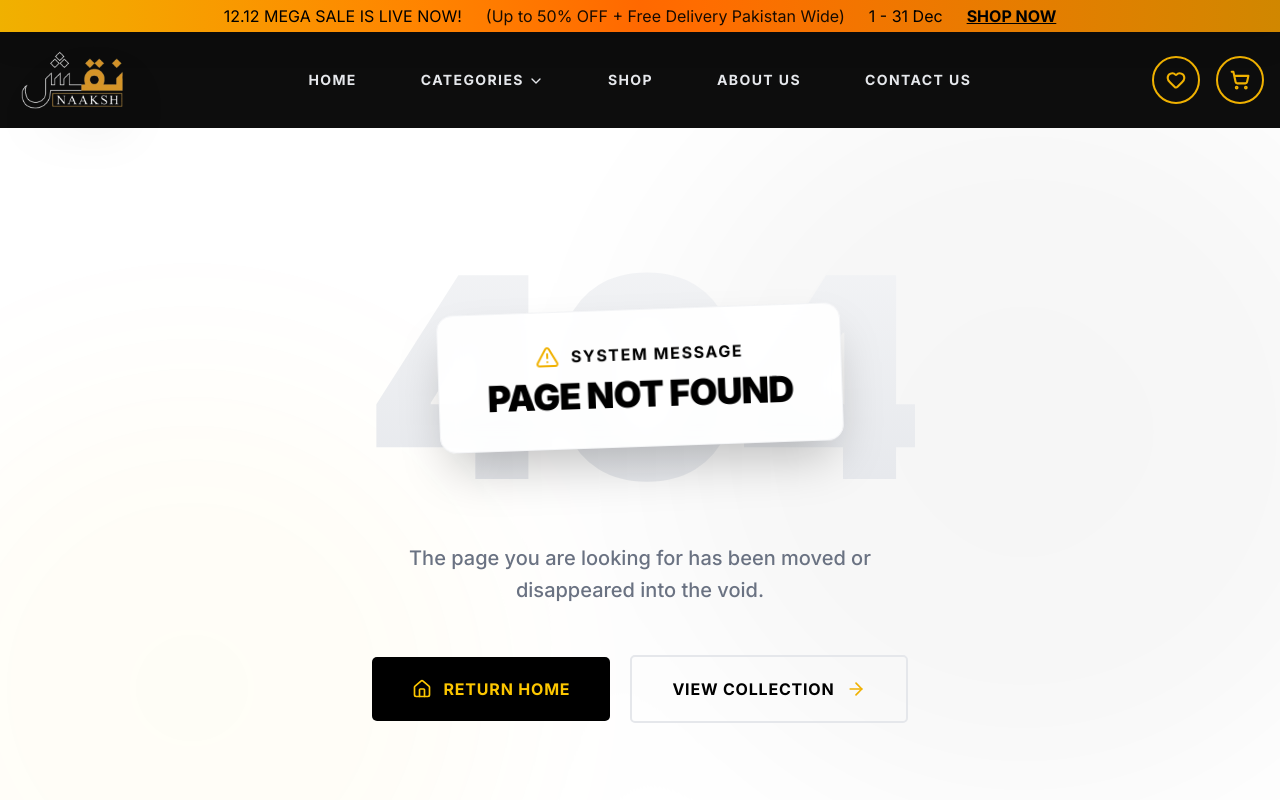
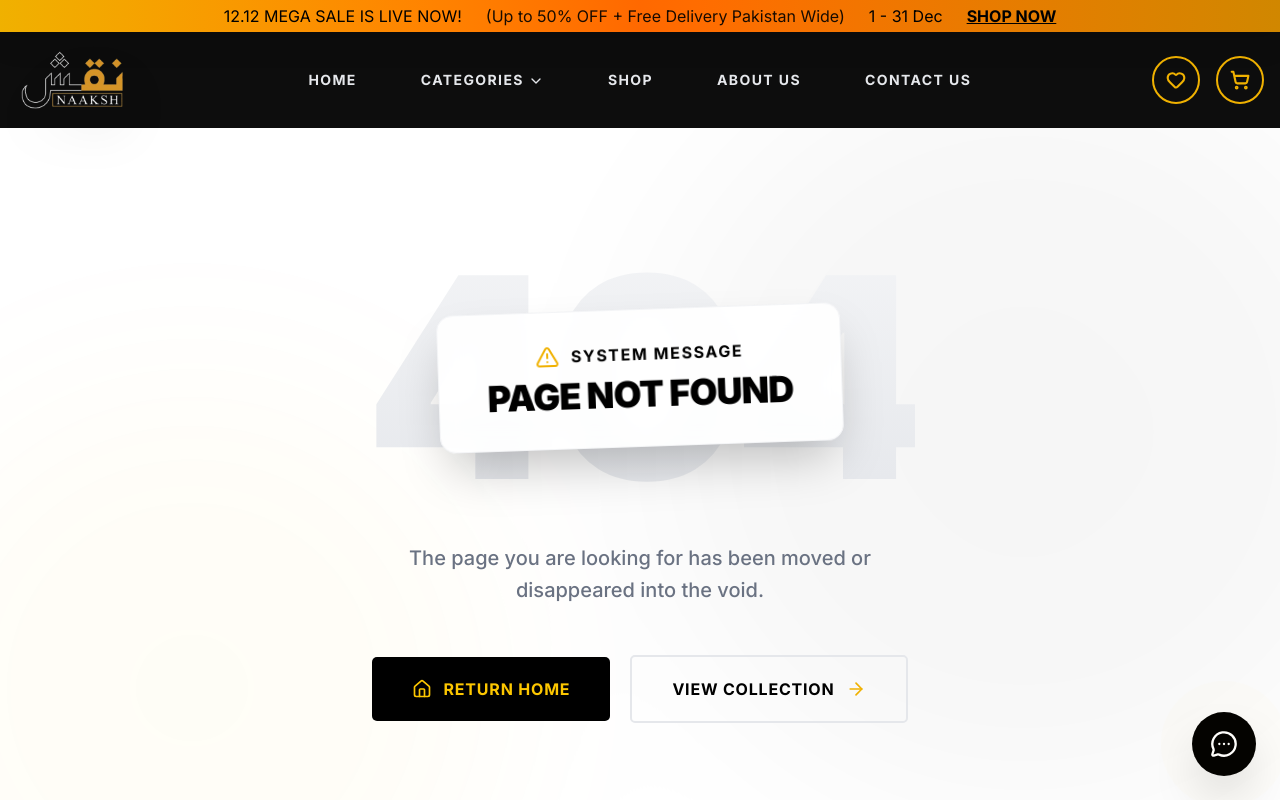
Before and after one commit to bilalajmery/naaksh-website, a React (Vite) app: page /404 in a window 1280 px wide. Shown: the top 800 px of the page. Built offline with nearby package versions, Linux system fonts and the light colour scheme.

Commit message:
feat: Add initial application structure with routing, SEO, and a floating WhatsApp chat button.

```diff
--- a/src/App.jsx
+++ b/src/App.jsx
@@ -1,6 +1,7 @@
 import { Routes, Route, useLocation, Navigate } from "react-router-dom";
 import Navbar from "./components/navbar";
 import Footer from "./components/footer";
+import WhatsAppButton from "./components/WhatsAppButton";
 import Home from "./pages/home";
 import About from "./pages/about";
 import Shop from "./pages/shop";
@@ -87,6 +88,7 @@ function App() {
         <Route path="*" element={<Navigate to="/404" replace />} />
       </Routes>
       <ToastContainer position="bottom-right" theme="dark" />
+      <WhatsAppButton />
       <Footer categories={categories} loadingCategories={loadingCategories} />
     </>
   );
--- /dev/null
+++ b/src/components/WhatsAppButton.jsx
@@ -0,0 +1,72 @@
+import { MessageCircleMore } from 'lucide-react';
+import { useState, useEffect } from 'react';
+
+const WhatsAppButton = () => {
+    const phoneNumber = '923403577155'; // WhatsApp number without + or spaces
+    const message = 'Hello! I am interested in your products.';
+    const whatsappUrl = `https://wa.me/${phoneNumber}?text=${encodeURIComponent(message)}`;
+
+    const [isDarkBackground, setIsDarkBackground] = useState(false);
+
+    useEffect(() => {
+        const checkBackground = () => {
+            // Get button position
+            const buttonElement = document.querySelector('[aria-label="Chat on WhatsApp"]');
+            if (!buttonElement) return;
+
+            const rect = buttonElement.getBoundingClientRect();
+            const x = rect.left + rect.width / 2;
+            const y = rect.top + rect.height / 2;
+
+            // Get element at button position (excluding the button itself)
+            buttonElement.style.pointerEvents = 'none';
+            const elementBelow = document.elementFromPoint(x, y);
+            buttonElement.style.pointerEvents = 'auto';
+
+            if (elementBelow) {
+                const bgColor = window.getComputedStyle(elementBelow).backgroundColor;
+
+                // Check if background is dark
+                const rgb = bgColor.match(/\d+/g);
+                if (rgb) {
+                    const brightness = (parseInt(rgb[0]) * 299 + parseInt(rgb[1]) * 587 + parseInt(rgb[2]) * 114) / 1000;
+                    setIsDarkBackground(brightness < 128);
+                }
+            }
+        };
+
+        // Check on scroll and resize
+        checkBackground();
+        window.addEventListener('scroll', checkBackground);
+        window.addEventListener('resize', checkBackground);
+
+        // Also check after a short delay to ensure page is fully loaded
+        setTimeout(checkBackground, 500);
+
+        return () => {
+            window.removeEventListener('scroll', checkBackground);
+            window.removeEventListener('resize', checkBackground);
+        };
+    }, []);
+
+    return (
+        <a
+            href={whatsappUrl}
+            target="_blank"
+            rel="noopener noreferrer"
+            className={`fixed bottom-6 right-6 z-50 w-16 h-16 rounded-full flex items-center justify-center shadow-2xl transition-all duration-300 hover:scale-110 group ${isDarkBackground
+                    ? 'bg-yellow-400 text-black hover:bg-yellow-300 hover:shadow-yellow-400/50'
+                    : 'bg-black text-white hover:bg-yellow-400 hover:text-black hover:shadow-yellow-400/50'
+                }`}
+            aria-label="Chat on WhatsApp"
+        >
+            <MessageCircleMore size={28} className="group-hover:scale-110 transition-transform" />
+
+            {/* Pulse animation */}
+            <span className={`absolute inset-0 rounded-full animate-ping opacity-75 ${isDarkBackground ? 'bg-yellow-400' : 'bg-yellow-400'
+                }`}></span>
+        </a>
+    );
+};
+
+export default WhatsAppButton;
```
